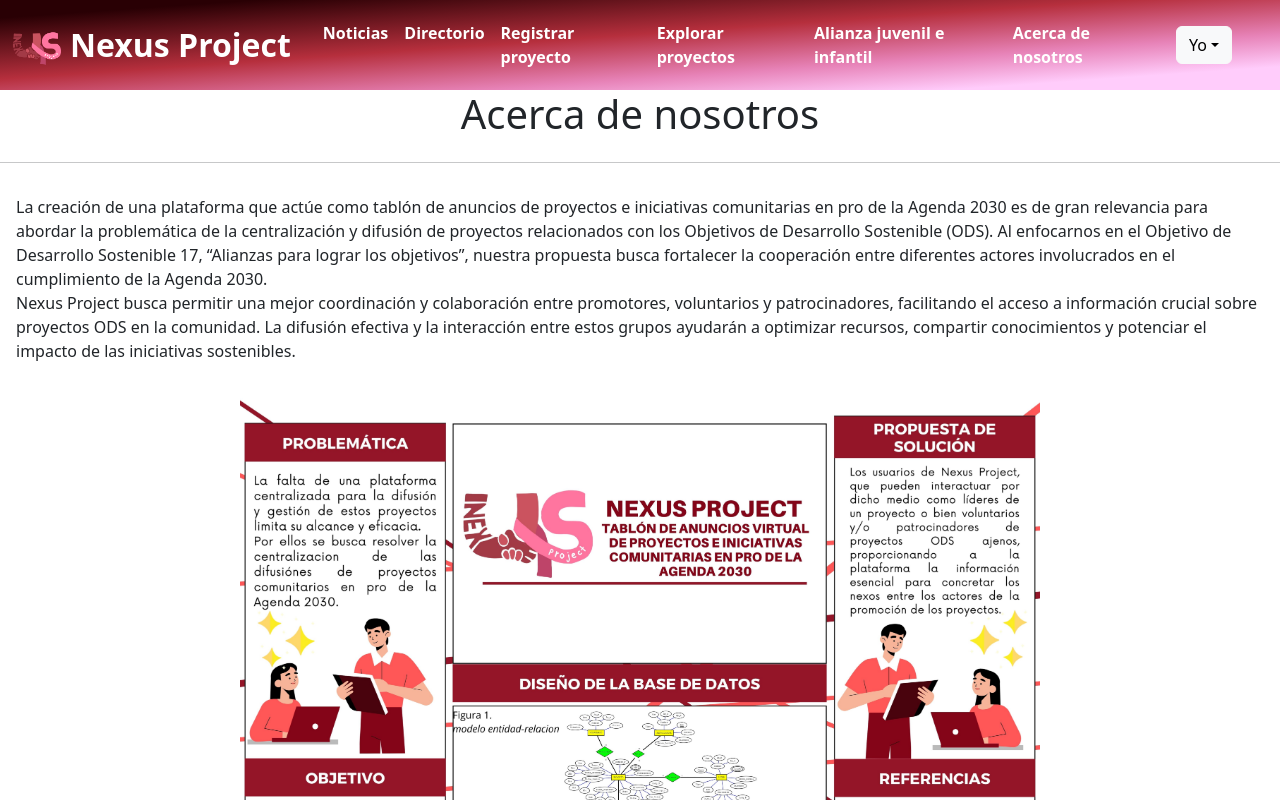
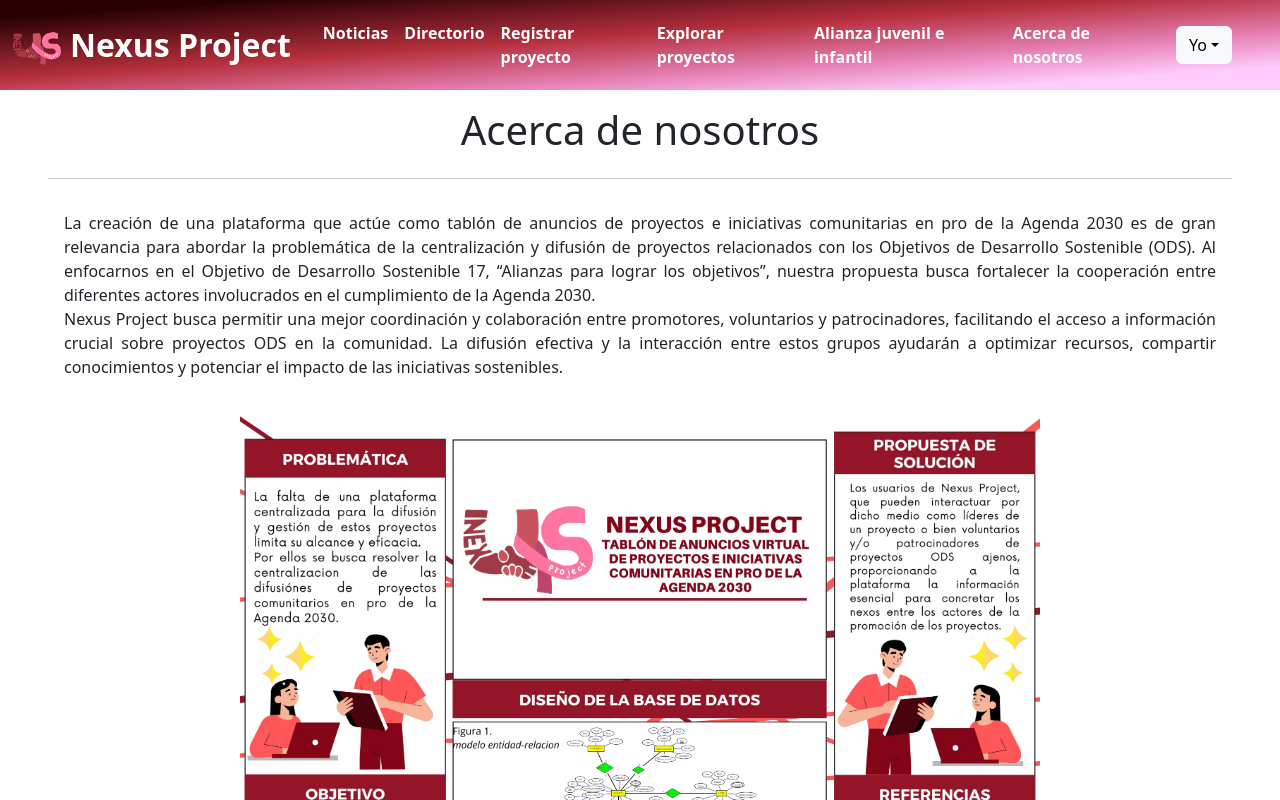
Before and after one commit to ISIC-PerSal/Nexus-Project, a React (Vite) app: page /about in a window 1280 px wide. Shown: the top 800 px of the page. Built offline with nearby package versions, Linux system fonts and the light colour scheme; no server answers; sample sign-in values are in the browser's storage.

Commit message:
Modificacion vista Acerca de

```diff
--- a/src/App.css
+++ b/src/App.css
@@ -13,3 +13,7 @@
   height: 5px;
   width: 100%;
 }
+
+.text-align-justify{
+  text-align: justify;
+}
--- a/src/components/About/AboutSectionView.jsx
+++ b/src/components/About/AboutSectionView.jsx
@@ -1,36 +1,39 @@
-import React from 'react'
+import React from "react";
 import Poster from "../../assets/Poster.jpg";
 
 function AboutView() {
   return (
-    <main>
+    <main className="px-5 pt-3">
       <div>
-
-      <div>
-        <div className='d-flex justify-content-center'>
-          <h1>
-            Acerca de nosotros
-          </h1>
+        <div>
+          <div className="d-flex justify-content-center">
+            <h1>Acerca de nosotros</h1>
+          </div>
+          <hr />
+          <p className="p-3 text-align-justify">
+            La creación de una plataforma que actúe como tablón de anuncios de
+            proyectos e iniciativas comunitarias en pro de la Agenda 2030 es de
+            gran relevancia para abordar la problemática de la centralización y
+            difusión de proyectos relacionados con los Objetivos de Desarrollo
+            Sostenible (ODS). Al enfocarnos en el Objetivo de Desarrollo
+            Sostenible 17, “Alianzas para lograr los objetivos”, nuestra
+            propuesta busca fortalecer la cooperación entre diferentes actores
+            involucrados en el cumplimiento de la Agenda 2030.
+            <br />
+            Nexus Project busca permitir una mejor coordinación y colaboración
+            entre promotores, voluntarios y patrocinadores, facilitando el
+            acceso a información crucial sobre proyectos ODS en la comunidad. La
+            difusión efectiva y la interacción entre estos grupos ayudarán a
+            optimizar recursos, compartir conocimientos y potenciar el impacto
+            de las iniciativas sostenibles.
+          </p>
         </div>
-        <hr /><p className='p-3 text-justify' >La creación de una plataforma que actúe como tablón de anuncios de proyectos e
-        iniciativas comunitarias en pro de la Agenda 2030 es de gran relevancia para abordar la problemática de
-        la centralización y difusión de proyectos relacionados con los Objetivos de Desarrollo Sostenible (ODS).
-        Al enfocarnos en el Objetivo de Desarrollo Sostenible 17, “Alianzas para lograr los objetivos”, nuestra
-        propuesta busca fortalecer la cooperación entre diferentes actores involucrados en el cumplimiento de la
-        Agenda 2030.
-        <br />
-        Nexus Project busca permitir una mejor coordinación y colaboración entre promotores, voluntarios y
-        patrocinadores, facilitando el acceso a información crucial sobre proyectos ODS en la comunidad. La
-        difusión efectiva y la interacción entre estos grupos ayudarán a optimizar recursos, compartir
-        conocimientos y potenciar el impacto de las iniciativas sostenibles.</p>
+        <div className="d-flex justify-content-center">
+          <img src={Poster} alt="" style={{ width: "800px" }} />
+        </div>
       </div>
-      <div className='d-flex justify-content-center'>
-        <img src={Poster} alt="" style={{ width: "800px" }} />
-      </div>
-
-    </div>
     </main>
-  )
+  );
 }
 
-export default AboutView
+export default AboutView;
```
